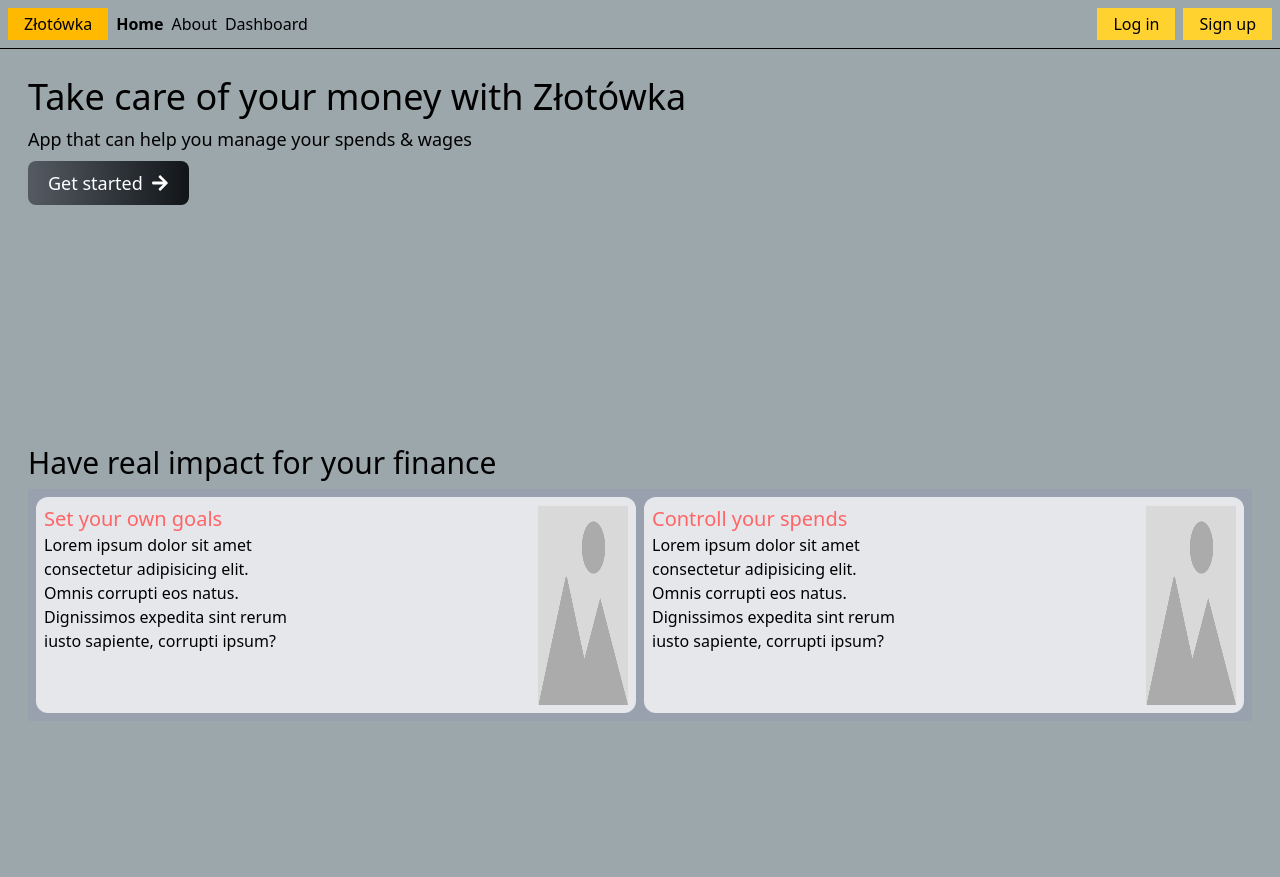
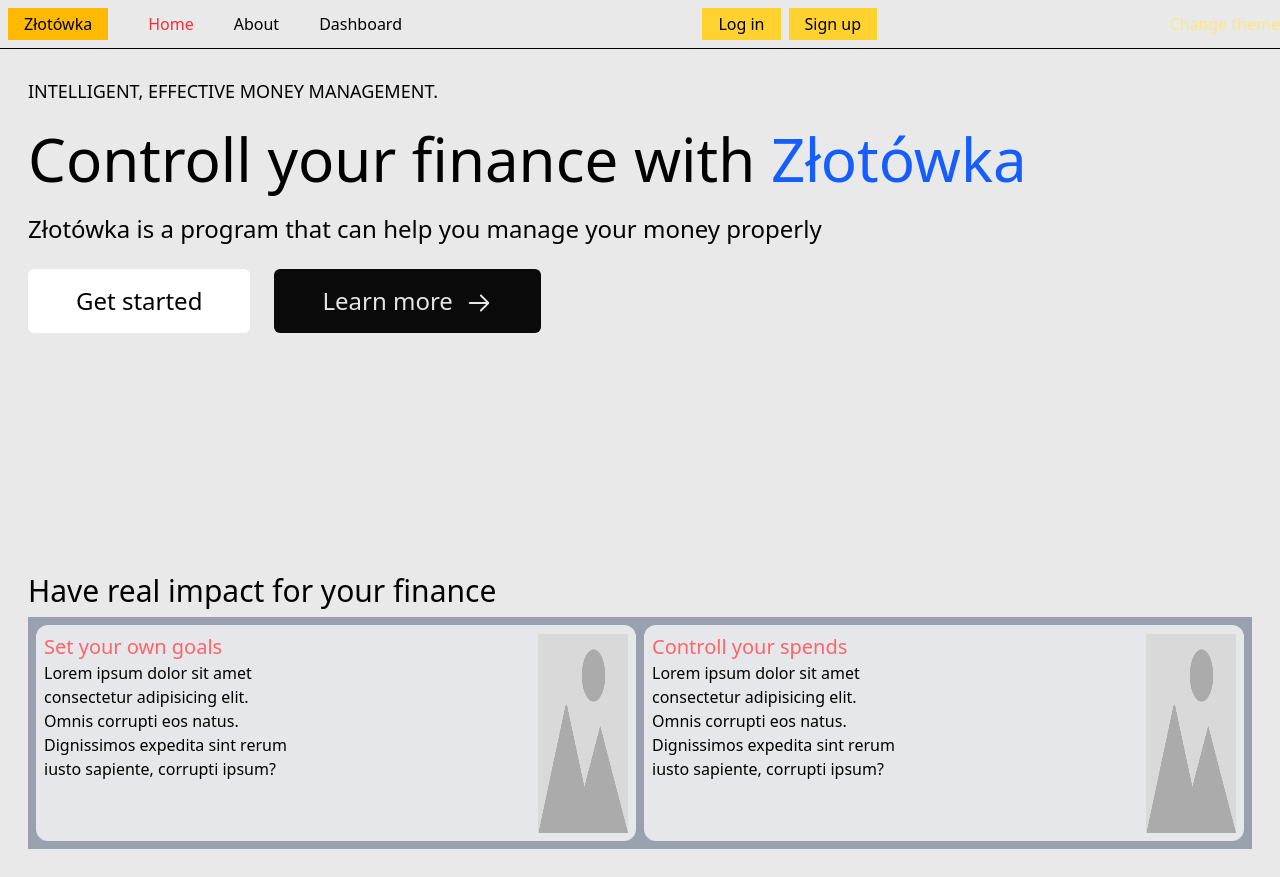
Before and after one commit to mSajewiczz/Zlotowka, a React (Vite) app in the folder frontend/: page / in a window 1280 px wide. Before the commit the page ends 800 px from the top, so only its background shows below. Built offline with nearby package versions, Linux system fonts and the light colour scheme.

Commit message:
Battle with tailwind styles of app...

```diff
--- a/frontend/index.html
+++ b/frontend/index.html
@@ -1,5 +1,6 @@
 <!doctype html>
-<html lang="en" class="dark">
+<html lang="en" data-theme="light">
+
 <head>
   <meta charset="UTF-8" />
   <link rel="icon" type="image/svg+xml" href="/vite.svg" />
@@ -7,8 +8,26 @@
   <title>"Zlotowka" - take care of your money!</title>
   <link rel="stylesheet" href="/frontend/src/index.css">
 </head>
-  <body class="relative">
+
+<body class="relative bg-[var(--light-background)] dark:bg-[var(--dark-background)]">
   <div id="root"></div>
   <script type="module" src="/src/main.tsx"></script>
 </body>
+<script>
+
+  // On page load or when changing themes, best to add inline in `head` to avoid FOUC
+  document.documentElement.classList.toggle(
+    "dark",
+    localStorage.theme === "dark" ||
+    (!("theme" in localStorage) && window.matchMedia("(prefers-color-scheme: dark)").matches),
+  );
+  // Whenever the user explicitly chooses light mode
+  localStorage.theme = "light";
+  // Whenever the user explicitly chooses dark mode
+  localStorage.theme = "dark";
+  // Whenever the user explicitly chooses to respect the OS preference
+  localStorage.removeItem("theme");
+
+</script>
+
 </html>
--- /dev/null
+++ b/frontend/src/components/ChangeTheme/ChangeTheme.tsx
@@ -0,0 +1,9 @@
+export  function ChangeTheme() {
+        // if(localStorage.theme === "dark") {
+        //     localStorage.theme = "light";
+        // } else {
+        //     localStorage.theme = "dark";
+        // }
+
+        document.documentElement.classList.toggle('dark', localStorage.theme === 'dark');
+}
--- a/frontend/src/components/Header/Header.tsx
+++ b/frontend/src/components/Header/Header.tsx
@@ -1,22 +1,31 @@
 import { Link } from "@tanstack/react-router";
-import { FaArrowRight } from "react-icons/fa";
+import { FaArrowRightLong } from "react-icons/fa6";
 
 export default function Header() {
 	return (
-		<div className="flex flex-col gap-2 p-5 justify-center items-start mb-50 text-black ">
-			<h1 className="text-4xl">
-				Take care of your money with{" "}
-				<span className="">Złotówka</span>
+		<div className="flex flex-col gap-8 sm:gap-6 p-5 justify-center items-start mb-50 text-black ">
+			<p className="text-sm sm:text-lg">INTELLIGENT, EFFECTIVE MONEY MANAGEMENT.</p>
+			<h1 className="text-4xl  sm:text-5xl  md:text-6xl ">
+				Controll your finance with{" "}
+				<span className="text-blue-600">Złotówka</span>
 			</h1>
-			<p className="text-lg">
-				App that can help you manage your spends & wages
+			<p className="text-lg sm:text-xl  md:text-2xl">
+				Złotówka is a program that can help you manage your money properly
 			</p>
 
-			<Link to="/about" className="[&.active]:font-bold">
-				<button className="flex gap-2 items-center py-2 px-5 rounded-lg text-lg cursor-pointer gradient">
-					Get started <FaArrowRight className="" />
-				</button>
-			</Link>
+			<div className="flex flex-col gap-4 sm:flex-row sm:gap-6">
+
+				<Link to="/about">
+					<button className="px-6 py-4 sm:px-8 sm:py-6 md:px-12 md:py-8 flex h-12 items-center rounded-md text-lg  sm:text-xl md:text-2xl cursor-pointer bg-white transition-all hover:bg-blue-200">
+						<p>Get started</p>
+					</button>
+				</Link>
+
+				<Link to="/about">
+					<button className="px-6 py-4 sm:px-8 sm:py-6 md:px-12 md:py-8 group relative flex h-12 items-center gap-2 justify-center overflow-hidden rounded-md bg-neutral-950  text-neutral-200 cursor-pointer text-lg sm:text-xl md:text-2xl"><span>Learn more</span><div className="ml-1 mt-1 transition group-hover:translate-x-1"><svg width="15" height="15" viewBox="0 0 15 15" fill="none" xmlns="http://www.w3.org/2000/svg" className="h-7 w-7"><path d="M8.14645 3.14645C8.34171 2.95118 8.65829 2.95118 8.85355 3.14645L12.8536 7.14645C13.0488 7.34171 13.0488 7.65829 12.8536 7.85355L8.85355 11.8536C8.65829 12.0488 8.34171 12.0488 8.14645 11.8536C7.95118 11.6583 7.95118 11.3417 8.14645 11.1464L11.2929 8H2.5C2.22386 8 2 7.77614 2 7.5C2 7.22386 2.22386 7 2.5 7H11.2929L8.14645 3.85355C7.95118 3.65829 7.95118 3.34171 8.14645 3.14645Z" fill="currentColor" fill-rule="evenodd" clip-rule="evenodd"></path></svg></div></button>
+				</Link>
+
+			</div>
 		</div>
 	);
 }
--- a/frontend/src/index.css
+++ b/frontend/src/index.css
@@ -1,21 +1,10 @@
 @import "tailwindcss";
+@custom-variant dark (&:where([data-theme=dark], [data-theme=dark] *));
 
 :root {
-	--light-background: #9ca7ac;
-	--white: #fff;
-	--grey: #e3e5e4;
-	--black: #191c22;
+	--light-background: #e9e9e9;
+  --dark-background: #080808;
+	--light-text: #fff;
+  --dark-text: #080808;
+  --main-color: #FFD700;
 }
-
-body {
-	background-color: var(--light-background);
-}
-
-.gradient {
-    color: var(--white);
-    background: linear-gradient(
-      90deg,
-      rgba(85, 91, 99, 1) 0%,
-      rgba(17, 21, 24, 1) 100%
-    );
-  }
--- a/frontend/src/routeTree.gen.ts
+++ b/frontend/src/routeTree.gen.ts
@@ -13,9 +13,9 @@
 import { Route as rootRoute } from './routes/__root'
 import { Route as SignUpImport } from './routes/signUp'
 import { Route as LogInImport } from './routes/logIn'
-import { Route as DashboardImport } from './routes/dashboard'
 import { Route as AboutImport } from './routes/about'
 import { Route as IndexImport } from './routes/index'
+import { Route as DashboardDashboardImport } from './routes/dashboard/dashboard'
 
 // Create/Update Routes
 
@@ -31,12 +31,6 @@ const LogInRoute = LogInImport.update({
   getParentRoute: () => rootRoute,
 } as any)
 
-const DashboardRoute = DashboardImport.update({
-  id: '/dashboard',
-  path: '/dashboard',
-  getParentRoute: () => rootRoute,
-} as any)
-
 const AboutRoute = AboutImport.update({
   id: '/about',
   path: '/about',
@@ -46,6 +40,12 @@ const AboutRoute = AboutImport.update({
 const IndexRoute = IndexImport.update({
   id: '/',
   path: '/',
+  getParentRoute: () => rootRoute,
+} as any)
+
+const DashboardDashboardRoute = DashboardDashboardImport.update({
+  id: '/dashboard/dashboard',
+  path: '/dashboard/dashboard',
   getParentRoute: () => rootRoute,
 } as any)
 
@@ -67,13 +67,6 @@ declare module '@tanstack/react-router' {
       preLoaderRoute: typeof AboutImport
       parentRoute: typeof rootRoute
     }
-    '/dashboard': {
-      id: '/dashboard'
-      path: '/dashboard'
-      fullPath: '/dashboard'
-      preLoaderRoute: typeof DashboardImport
-      parentRoute: typeof rootRoute
-    }
     '/logIn': {
       id: '/logIn'
       path: '/logIn'
@@ -88,6 +81,13 @@ declare module '@tanstack/react-router' {
       preLoaderRoute: typeof SignUpImport
       parentRoute: typeof rootRoute
     }
+    '/dashboard/dashboard': {
+      id: '/dashboard/dashboard'
+      path: '/dashboard/dashboard'
+      fullPath: '/dashboard/dashboard'
+      preLoaderRoute: typeof DashboardDashboardImport
+      parentRoute: typeof rootRoute
+    }
   }
 }
 
@@ -96,51 +96,57 @@ declare module '@tanstack/react-router' {
 export interface FileRoutesByFullPath {
   '/': typeof IndexRoute
   '/about': typeof AboutRoute
-  '/dashboard': typeof DashboardRoute
   '/logIn': typeof LogInRoute
   '/signUp': typeof SignUpRoute
+  '/dashboard/dashboard': typeof DashboardDashboardRoute
 }
 
 export interface FileRoutesByTo {
   '/': typeof IndexRoute
   '/about': typeof AboutRoute
-  '/dashboard': typeof DashboardRoute
   '/logIn': typeof LogInRoute
   '/signUp': typeof SignUpRoute
+  '/dashboard/dashboard': typeof DashboardDashboardRoute
 }
 
 export interface FileRoutesById {
   __root__: typeof rootRoute
   '/': typeof IndexRoute
   '/about': typeof AboutRoute
-  '/dashboard': typeof DashboardRoute
   '/logIn': typeof LogInRoute
   '/signUp': typeof SignUpRoute
+  '/dashboard/dashboard': typeof DashboardDashboardRoute
 }
 
 export interface FileRouteTypes {
   fileRoutesByFullPath: FileRoutesByFullPath
-  fullPaths: '/' | '/about' | '/dashboard' | '/logIn' | '/signUp'
+  fullPaths: '/' | '/about' | '/logIn' | '/signUp' | '/dashboard/dashboard'
   fileRoutesByTo: FileRoutesByTo
-  to: '/' | '/about' | '/dashboard' | '/logIn' | '/signUp'
-  id: '__root__' | '/' | '/about' | '/dashboard' | '/logIn' | '/signUp'
+  to: '/' | '/about' | '/logIn' | '/signUp' | '/dashboard/dashboard'
+  id:
+    | '__root__'
+    | '/'
+    | '/about'
+    | '/logIn'
+    | '/signUp'
+    | '/dashboard/dashboard'
   fileRoutesById: FileRoutesById
 }
 
 export interface RootRouteChildren {
   IndexRoute: typeof IndexRoute
   AboutRoute: typeof AboutRoute
-  DashboardRoute: typeof DashboardRoute
   LogInRoute: typeof LogInRoute
   SignUpRoute: typeof SignUpRoute
+  DashboardDashboardRoute: typeof DashboardDashboardRoute
 }
 
 const rootRouteChildren: RootRouteChildren = {
   IndexRoute: IndexRoute,
   AboutRoute: AboutRoute,
-  DashboardRoute: DashboardRoute,
   LogInRoute: LogInRoute,
   SignUpRoute: SignUpRoute,
+  DashboardDashboardRoute: DashboardDashboardRoute,
 }
 
 export const routeTree = rootRoute
@@ -155,9 +161,9 @@ export const routeTree = rootRoute
       "children": [
         "/",
         "/about",
-        "/dashboard",
         "/logIn",
-        "/signUp"
+        "/signUp",
+        "/dashboard/dashboard"
       ]
     },
     "/": {
@@ -166,14 +172,14 @@ export const routeTree = rootRoute
     "/about": {
       "filePath": "about.tsx"
     },
-    "/dashboard": {
-      "filePath": "dashboard.tsx"
-    },
     "/logIn": {
       "filePath": "logIn.tsx"
     },
     "/signUp": {
       "filePath": "signUp.tsx"
+    },
+    "/dashboard/dashboard": {
+      "filePath": "dashboard/dashboard.tsx"
     }
   }
 }
--- a/frontend/src/routes/__root.tsx
+++ b/frontend/src/routes/__root.tsx
@@ -1,26 +1,33 @@
 import { createRootRoute, Link, Outlet } from "@tanstack/react-router";
 import { TanStackRouterDevtools } from "@tanstack/react-router-devtools";
 import NavButtons from "../components/NavButtons/NavButtons";
+import {ChangeTheme} from "../components/ChangeTheme/ChangeTheme";
 
 export const Route = createRootRoute({
 	component: () => (
 		<>
 			<div className="flex justify-between">
-				<div className="p-2 flex gap-2 items-center">
+				<div className=" p-2 flex gap-10 items-center">
 					<p className="bg-amber-400 px-4 py-1">Złotówka</p>
-					<Link to="/" className="[&.active]:font-bold">
-						Home
+
+					<button className="cursor-pointer relative after:absolute after:bottom-0 after:left-0 after:h-[1px] after:w-full after:origin-bottom-right after:scale-x-0 after:bg-neutral-800 after:transition-transform after:duration-300 after:ease-[cubic-bezier(0.65_0.05_0.36_1)] hover:after:origin-bottom-left hover:after:scale-x-100">
+
+					<Link to="/" className="[&.active]:text-red-500">
+					Home
 					</Link>{" "}
+					</button>
 					<Link to="/about" className="[&.active]:font-bold">
 						About
 					</Link>
-
-					<Link to="/dashboard" className="[&.active]:font-bold">
+					<Link to="/dashboard/dashboard" className="[&.active]:font-bold">
 						Dashboard
 					</Link>
 				</div>
 
         <NavButtons/>
+		<button onClick = {() => {
+			ChangeTheme();
+		}} className="text-amber-200">Change theme</button>
 
 			</div>
 
--- a/frontend/src/routes/dashboard.tsx
+++ b/frontend/src/routes/dashboard/dashboard.tsx
@@ -1,7 +1,7 @@
 import { createFileRoute } from "@tanstack/react-router";
-import Dashboard from "../components/Dashboard/Dashboard";
+import Dashboard from "../../components/Dashboard/Dashboard";
 
-export const Route = createFileRoute("/dashboard")({
+export const Route = createFileRoute("/dashboard/dashboard")({
 	component: RouteComponent,
 });
 
--- a/frontend/src/routes/logIn.tsx
+++ b/frontend/src/routes/logIn.tsx
@@ -22,7 +22,7 @@ function RouteComponent() {
 	const navigate = useNavigate();
 
 	const navigateToDashboard = () => {
-		navigate({ to: "/dashboard" });
+		navigate({ to: "/dashboard/dashboard" });
 	};
 
 	return createPortal(
```
Lines whose indentation alone changed are shown as unchanged.
